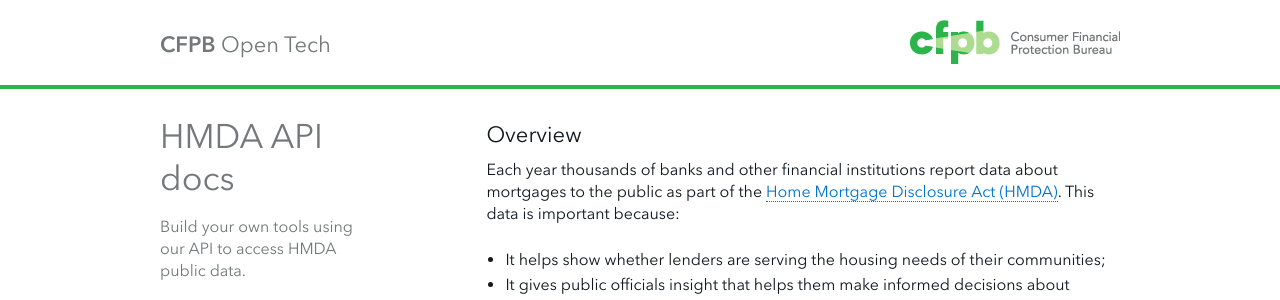
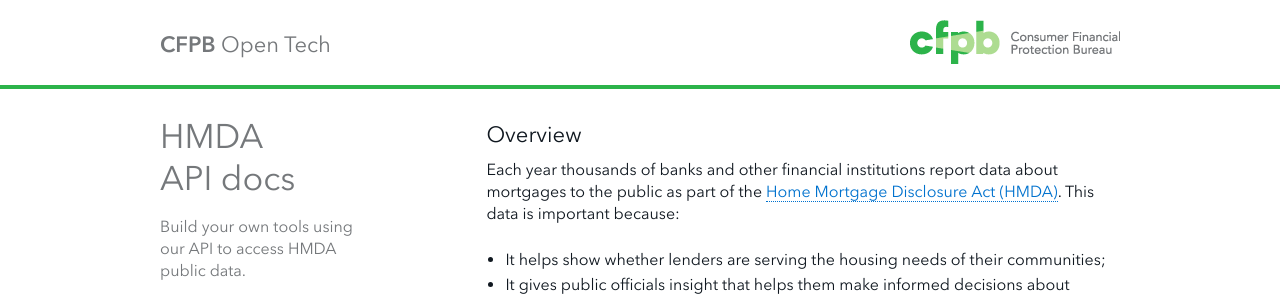
Before and after one commit to cfpb/api, a Jekyll site: the page built from index.md, in a window 1280 px wide. Shown: the top 300 px of the page. Built offline with Jekyll 4.4.1, drawn with Linux system fonts in a browser that asks for light colours; Markdown is read by kramdown in place of the engine named in the settings.

Commit message:
Line break for HMDA API docs title

```diff
--- a/_includes/nav.html
+++ b/_includes/nav.html
@@ -1,5 +1,5 @@
 
-<h1 class="page-title"><a href="index.html">HMDA API docs</a></h1>
+<h1 class="page-title"><a href="index.html">HMDA <br>API docs</a></h1>
       <p class="intro">Build your own tools using our API to access HMDA public data.</p>
     <nav>
         <ul>
```
